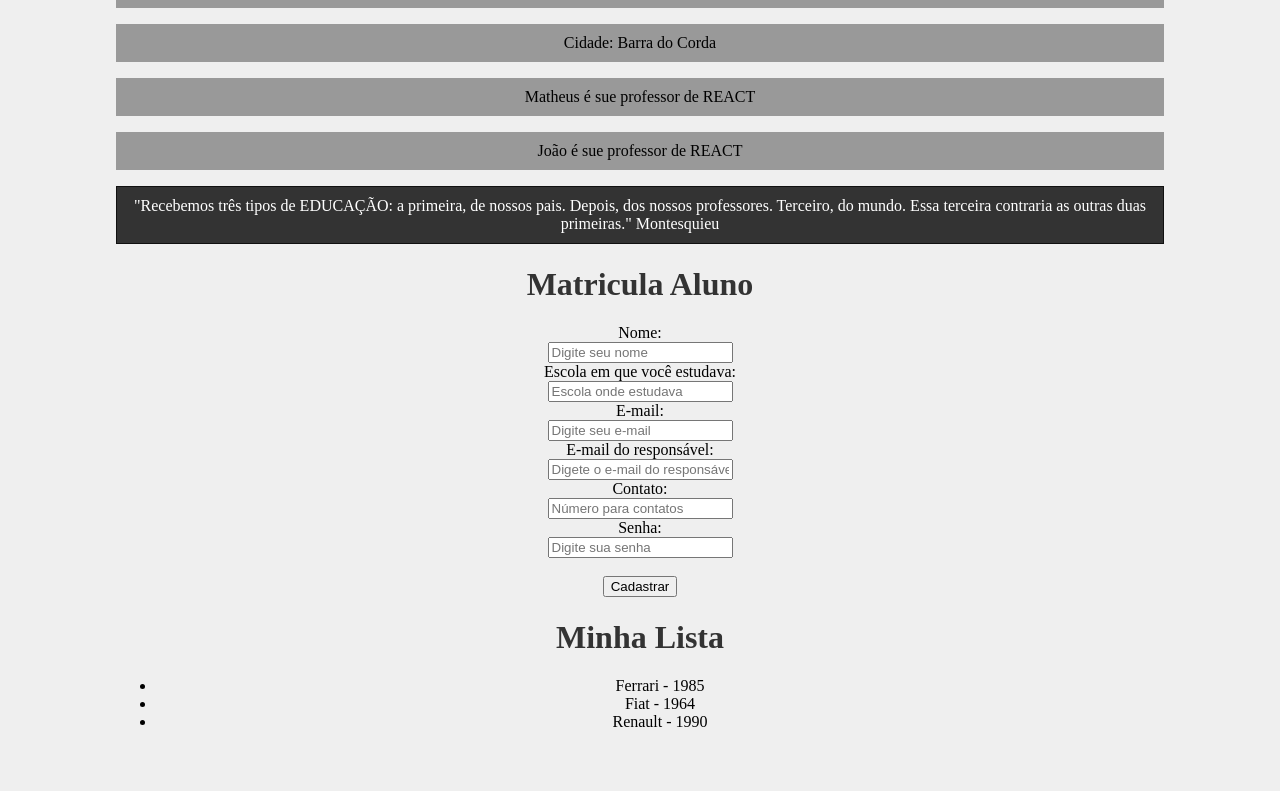
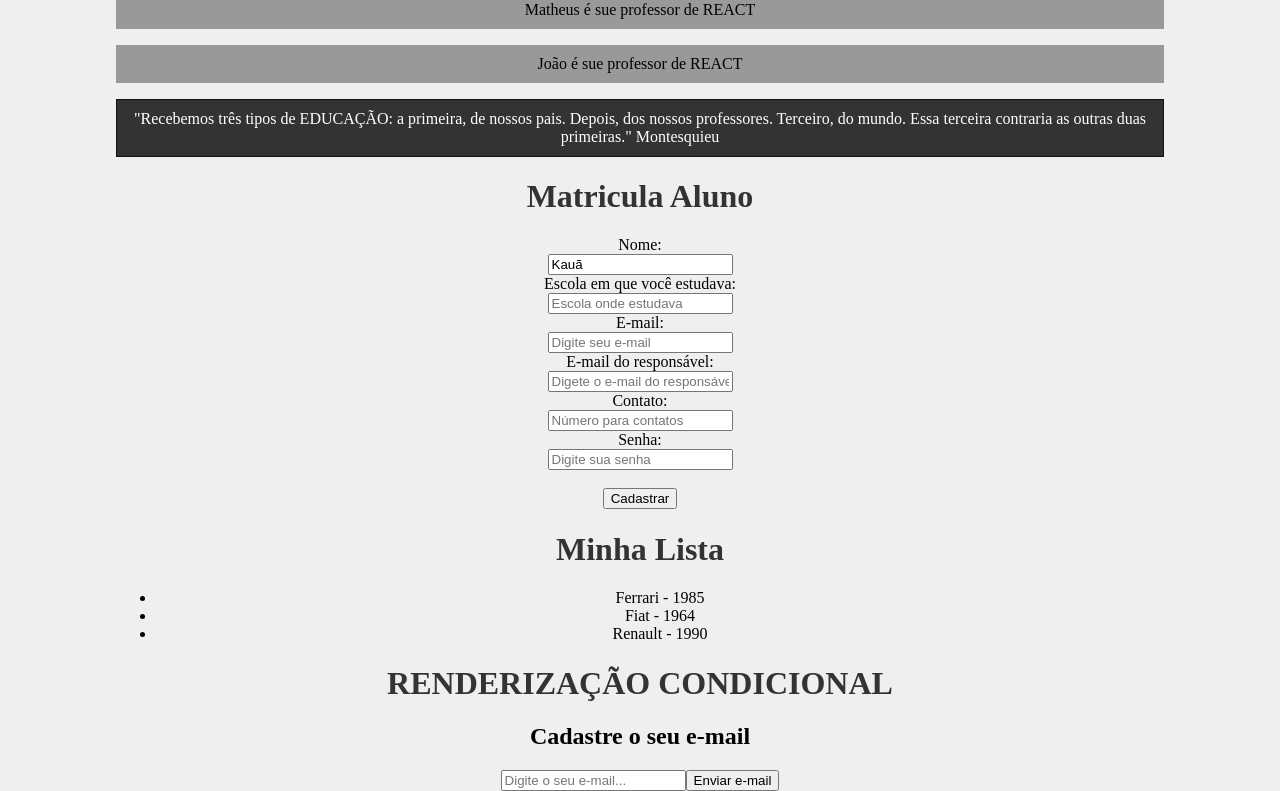
Before and after one commit to kauaripardo/meu-projeto, a React (Create React App) app: page / in a window 1280 px wide. Shown: the part 879-1670 px from the top of the page. Before the commit the page ends 1610 px from the top, so only its background shows below. Built offline with nearby package versions, Linux system fonts and the light colour scheme.

Commit message:
new commit

```diff
--- a/src/App.js
+++ b/src/App.js
@@ -15,7 +15,6 @@ function App() {
       <h1>Redenrização Condicional</h1>
       <Eventos />
       <Form />
-      <Condicional />
       <Pessoa
         nome="Kauã"
         idade="18"
@@ -28,6 +27,8 @@ function App() {
       <Frase />
       <State />
       <List />
+      <h1>RENDERIZAÇÃO CONDICIONAL</h1>
+        <Condicional />
     </div>
   )
 }
--- a/src/components/Condicional.js
+++ b/src/components/Condicional.js
@@ -19,7 +19,7 @@ function Condicional() {
                     type="email"
                     placeholder="Digite o seu e-mail..."
                     onChange={(e) => setEmail(e.target.value)}
-                    />
+                />
                 <button type="submit" onClick={enviarEmail}>Enviar e-mail</button>
                 {userEmail && (
                     <div>
--- a/src/components/State.js
+++ b/src/components/State.js
@@ -7,7 +7,7 @@ function State() {
         console.log(`Nome do usuário: ${name}  |  Escola onde estudava: ${school}  |  E-mail do usuário: ${emailum}  |  E-mail do responsável: ${emaildois}  |  Contato: ${number}  |  Senha: ${password}`)
     }
 
-    const[name, setName] = useState()
+    const[name, setName] = useState('Kauã')
     const[school, setSchool] = useState()
     const[emailum, setEmailum] = useState()
     const[emaildois, setEmaildois] = useState()
@@ -25,6 +25,7 @@ function State() {
                     id='name'
                     name='name'
                     placeholder="Digite seu nome"
+                    value={name}
                     onChange={(a) => setName(a.target.value)}
                     />
                 </div>
```
